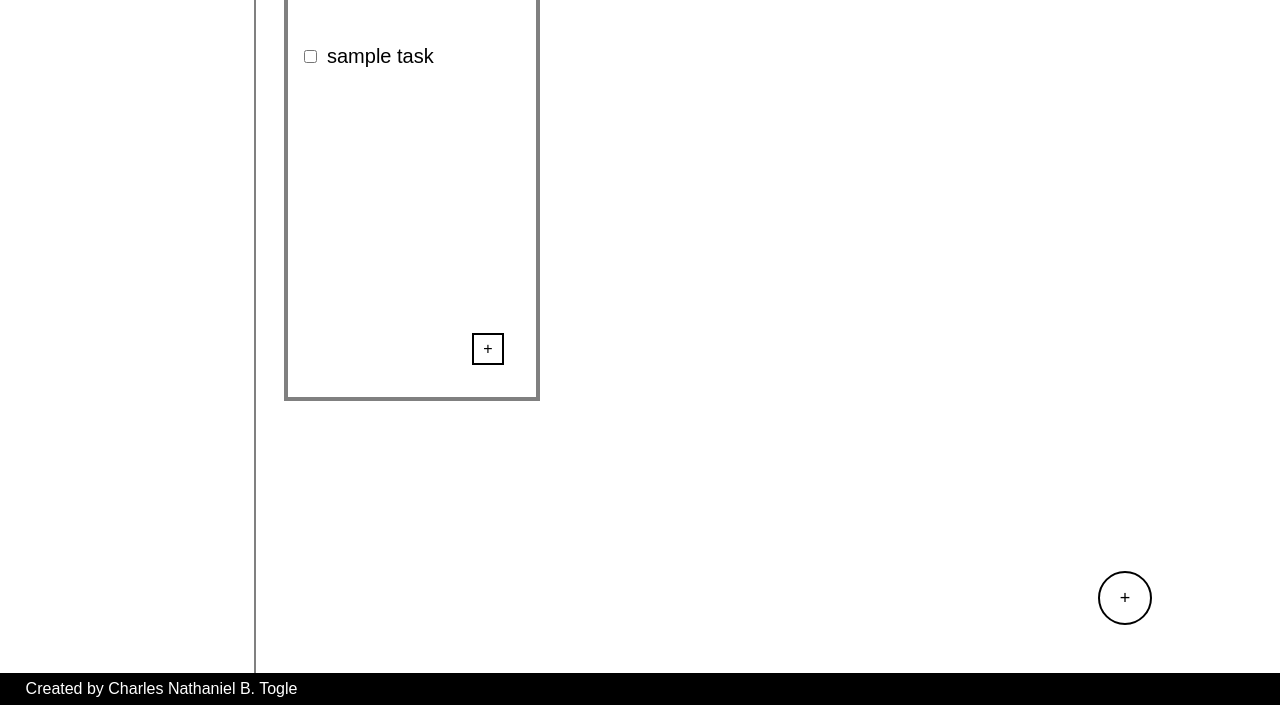
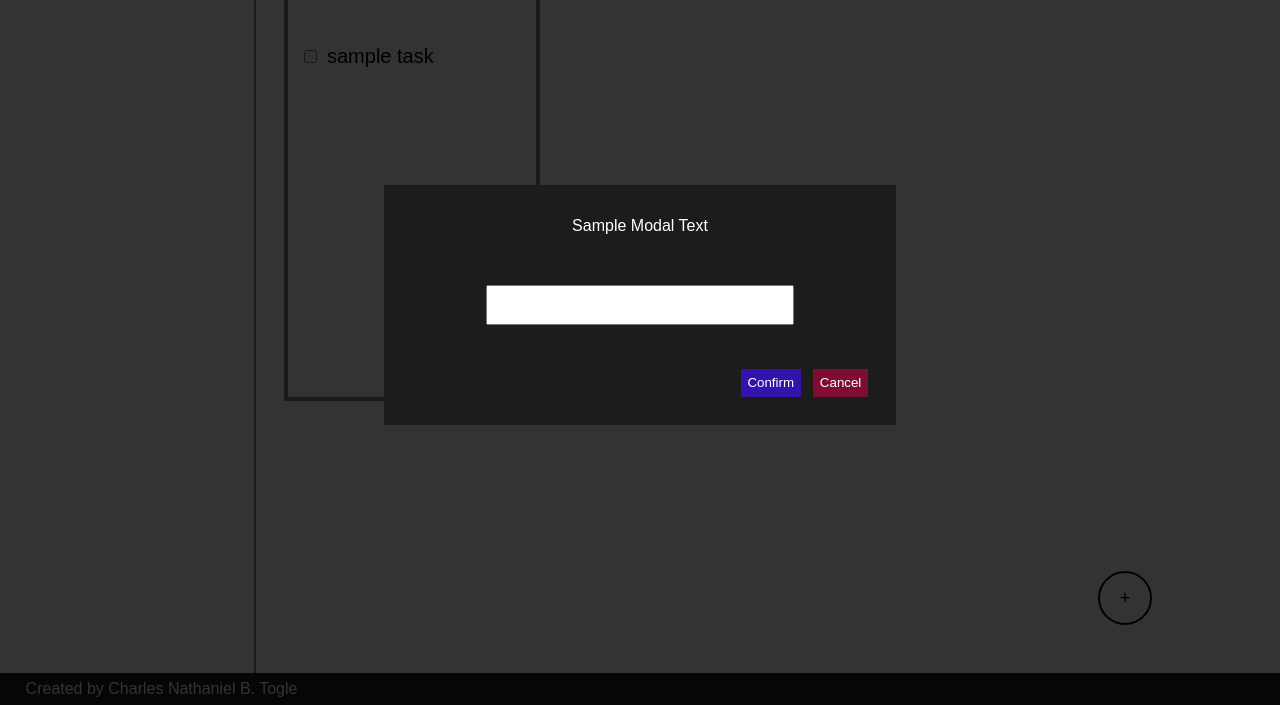
Before and after one commit to charles-togle/DT-Screening-Todo-List, a plain HTML site: page index.html in a window 1280 px wide. Shown: the part 95-800 px from the top of the page. Drawn offline with Linux system fonts and the light colour scheme.

Commit message:
added modal

```diff
--- a/index.html
+++ b/index.html
@@ -25,5 +25,16 @@
     </main>
     <button id="addToDoGroup">+</button>
     <footer><p>Created by Charles Nathaniel B. Togle</p></footer>
+    <div class="modal-container">
+      <div class="blur"></div>
+      <div class="modal">
+        <p>Sample Modal Text</p>
+        <input type="text" />
+        <div class="modal-buttons">
+          <button>Confirm</button>
+          <button>Cancel</button>
+        </div>
+      </div>
+    </div>
   </body>
 </html>
--- a/styles.css
+++ b/styles.css
@@ -3,10 +3,9 @@
   padding: 0;
   box-sizing: border-box;
   font-family: Arial, Helvetica, sans-serif;
-
 }
 
-aside{
+aside {
   position: fixed;
   inset: 0;
   width: 20vw;
@@ -14,19 +13,19 @@ aside{
   border-right: 2px solid gray;
 }
 
-aside p{
+aside p {
   width: 100%;
   text-align: center;
   padding-top: 5%;
   font-size: large;
 }
 
-body{
+body {
   display: flex;
   flex-direction: row;
 }
 
-body>button{
+body > button {
   position: fixed;
   bottom: 10vh;
   right: 10vw;
@@ -36,12 +35,79 @@ body>button{
   background-color: transparent;
   border: 2px solid black;
   border-radius: 50%;
-    &:hover{
+  &:hover {
     background-color: gray;
   }
 }
 
-main.main-container{
+div.modal-container {
+  height: 100vh;
+  width: 100vw;
+  position: absolute;
+  z-index: 999;
+  display: flex;
+  justify-content: center;
+  align-items: center;
+}
+
+div.modal-container > div.blur {
+  position: absolute;
+  width: 100%;
+  height: 100%;
+  background-color: rgba(0, 0, 0, 0.8);
+}
+
+div.modal {
+  background-color: #1c1c1c;
+  height: 30%;
+  width: 40%;
+  display: flex;
+  justify-content: center;
+  align-items: center;
+  position: relative;
+  flex-direction: column;
+}
+
+div.modal > p {
+  color: white;
+  position: absolute;
+  top: 0;
+  padding-top: 2em;
+}
+
+div.modal input {
+  height: 3em;
+  width: 60%;
+}
+
+div.modal div.modal-buttons {
+  position: absolute;
+  bottom: 1.5em;
+  right: 1.5em;
+  button {
+    background-color: transparent;
+    border: transparent;
+    margin: 0.3em;
+    padding: 0.5em 0.5em;
+    color: white;
+  }
+}
+
+div.modal div.modal-buttons button:nth-of-type(1) {
+  background-color: rgba(58, 16, 208, 0.8);
+  &:hover {
+    filter: brightness(0.8);
+  }
+}
+
+div.modal div.modal-buttons button:nth-of-type(2) {
+  background-color: rgba(150, 9, 54, 0.8);
+  &:hover {
+    filter: brightness(0.8);
+  }
+}
+
+main.main-container {
   margin-left: 20vw;
   display: flex;
   flex-direction: row;
@@ -50,7 +116,7 @@ main.main-container{
   justify-content: space-between;
 }
 
-div.to-do-group{
+div.to-do-group {
   padding: 1em;
   margin: 1em 1.75em;
   height: 30em;
@@ -59,13 +125,13 @@ div.to-do-group{
   position: relative;
 }
 
-div.to-do-group h1{
+div.to-do-group h1 {
   font-size: 1.5em;
   text-align: center;
   margin-bottom: 2em;
 }
 
-div.to-do-group div{
+div.to-do-group div {
   display: flex;
   flex-direction: column;
   overflow-y: scroll;
@@ -77,7 +143,7 @@ div.to-do-group div{
   text-decoration: line-through;
 }
 
-.to-do-group .to-do-list p{
+.to-do-group .to-do-list p {
   padding-left: 0.5em;
   font-size: 1.25em;
 }
@@ -87,7 +153,7 @@ div.to-do-group div{
   display: flex;
 }
 
-div.to-do-group button{
+div.to-do-group button {
   position: absolute;
   bottom: 2em;
   right: 2em;
@@ -97,16 +163,16 @@ div.to-do-group button{
   background-color: transparent;
   border: 2px solid black;
   text-align: center;
-    &:hover{
+  &:hover {
     background-color: gray;
   }
 }
 
-footer{
+footer {
   position: absolute;
   bottom: 0;
   width: 100vw;
-    background-color: black;
+  background-color: #1c1c1c;
   height: 2em;
   color: white;
   display: flex;
```
Lines whose indentation alone changed are shown as unchanged.
